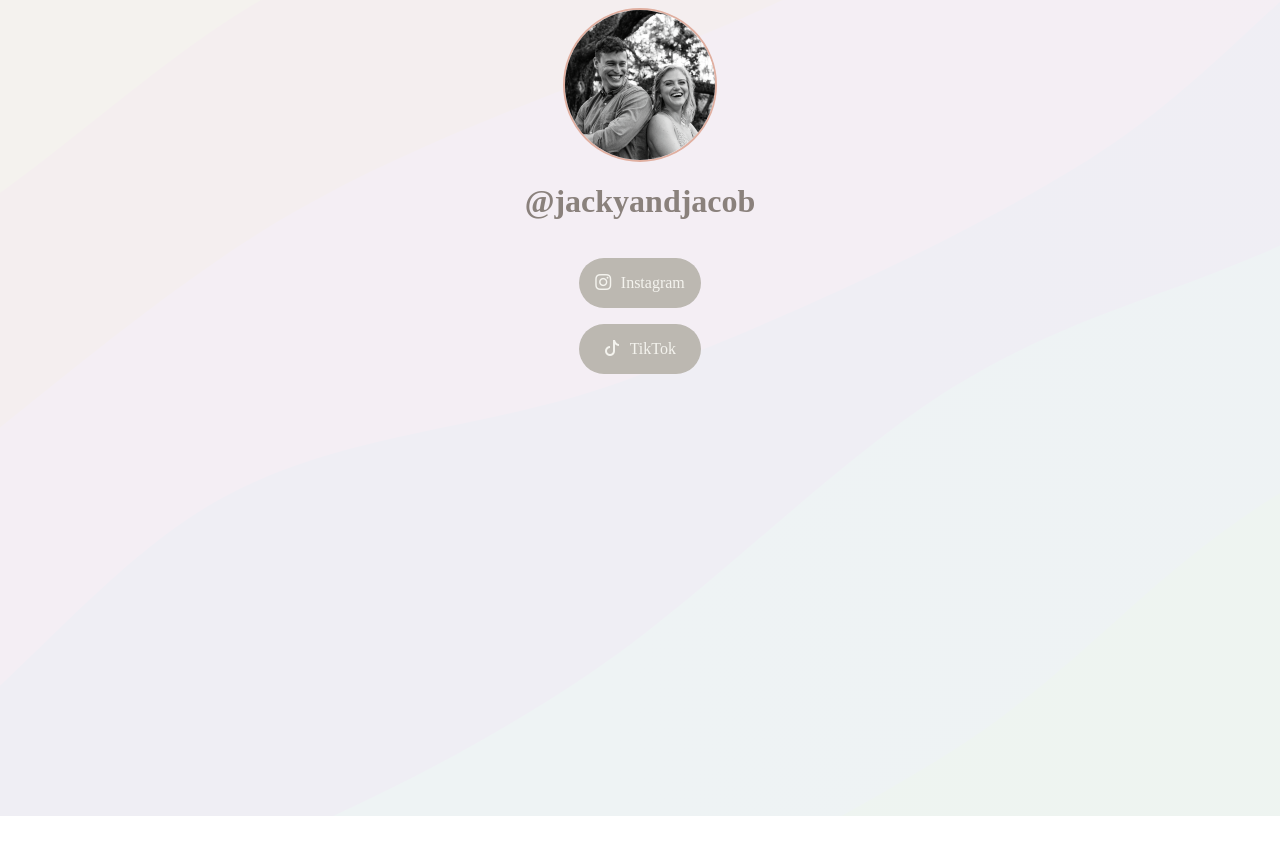
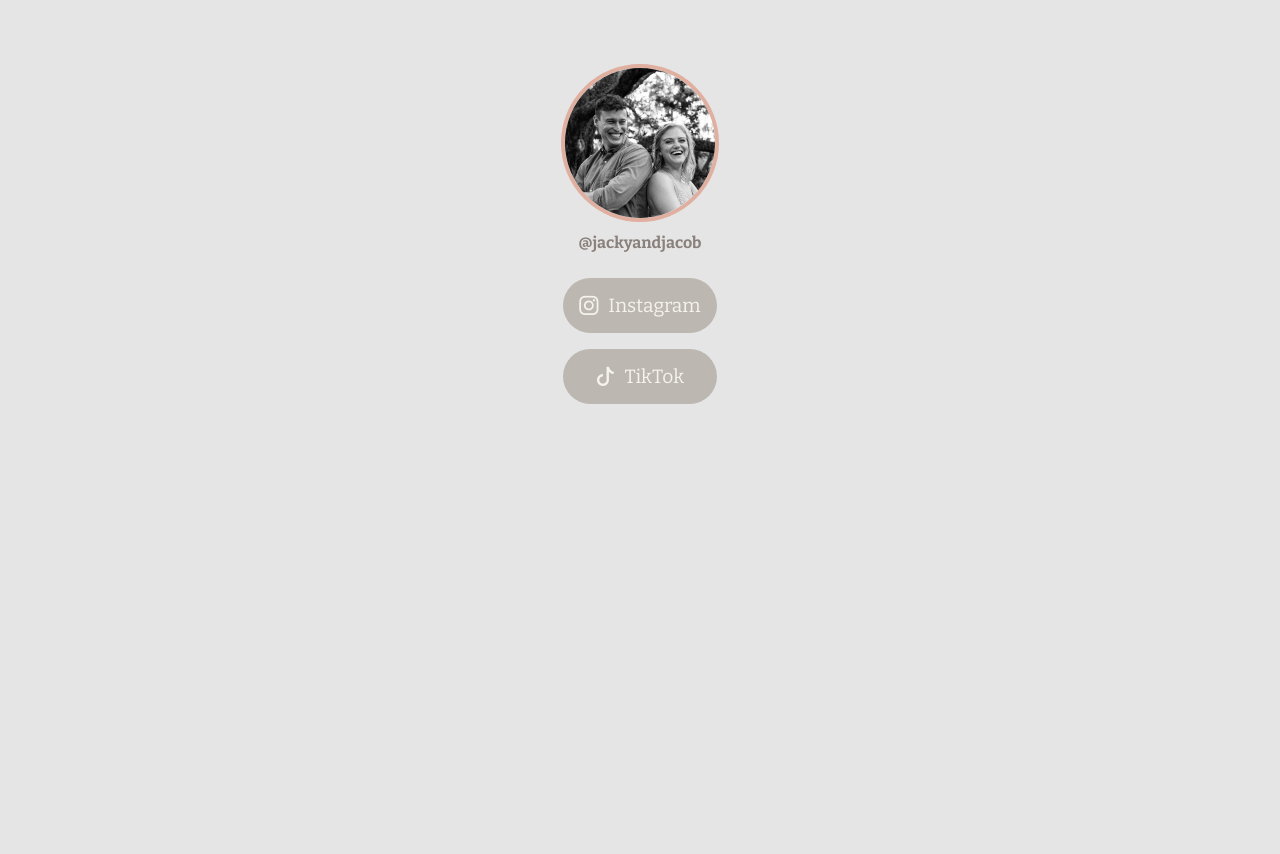
Before and after one commit to jacobgodwin/link-in-bio, a plain HTML site: page index.html in a window 1280 px wide. Before the commit the page ends 816 px from the top, so only its background shows below. Drawn offline with nearby package versions, Linux system fonts and the light colour scheme.

Commit message:
alter colors and font style and size

```diff
--- a/index.html
+++ b/index.html
@@ -1,12 +1,20 @@
 <!DOCTYPE html>
 <html lang="en">
-
   <head>
     <meta charset="UTF-8" />
     <meta http-equiv="X-UA-Compatible" content="IE=edge" />
     <meta name="viewport" content="width=device-width, initial-scale=1.0" />
     <link rel="stylesheet" href="styles.css" />
-    <link rel="stylesheet" href="https://cdn.jsdelivr.net/npm/bootstrap-icons@1.9.1/font/bootstrap-icons.css">
+    <link
+      rel="stylesheet"
+      href="https://cdn.jsdelivr.net/npm/bootstrap-icons@1.9.1/font/bootstrap-icons.css"
+    />
+    <link rel="preconnect" href="https://fonts.googleapis.com" />
+    <link rel="preconnect" href="https://fonts.gstatic.com" crossorigin />
+    <link
+      href="https://fonts.googleapis.com/css2?family=Bitter:ital,wght@0,100;0,200;0,300;0,400;0,500;0,600;0,700;0,800;0,900;1,100;1,200;1,300;1,400;1,500;1,600;1,700;1,800;1,900&display=swap"
+      rel="stylesheet"
+    />
     <title>Jacky & Jacob</title>
   </head>
 
@@ -17,10 +25,13 @@
     </header>
     <nav class="social">
       <ul>
-            <li><a href="instagram"><i class="bi bi-instagram"></i>Instagram</a></li>
-            <li><a href="TikTok"><i class="bi bi-tiktok"></i>TikTok</a></li>
+        <li>
+          <a href="instagram"><i class="bi bi-instagram"></i>Instagram</a>
+        </li>
+        <li>
+          <a href="TikTok"><i class="bi bi-tiktok"></i>TikTok</a>
+        </li>
       </ul>
     </nav>
   </body>
-
 </html>
--- a/styles.css
+++ b/styles.css
@@ -2,11 +2,13 @@ body {
   display: flex;
   flex-direction: column;
   align-items: center;
-  /* background-color: #f4f3ee; */
-  background-image: url("/images/wickedbackground.svg");
+  background-color: #e5e5e5;
+  /* background-image: url("/images/wickedbackground.svg");
   background-repeat: no-repeat;
-  background-size: cover;
+  background-size: cover; */
   height: 100vh;
+  margin-top: 4rem;
+  font-family: 'Bitter', serif;
 }
 
 header {
@@ -14,13 +16,14 @@ header {
   flex-direction: column;
   align-items: center;
   color: #8a817c;
+  font-size: 0.5rem;
 }
 
 header > img {
   height: 150px;
   width: 150px;
   border-radius: 50%;
-  border: 2px solid #e0afa0;
+  border: 4px solid #e0afa0;
 }
 
 li {
@@ -48,6 +51,7 @@ a {
 ul {
   padding: 0;
   margin: 0;
+  font-size: 1.2rem;
 }
 
 i {
```
Lines whose indentation alone changed are shown as unchanged.
